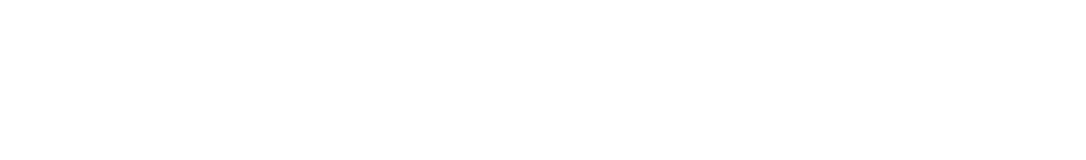
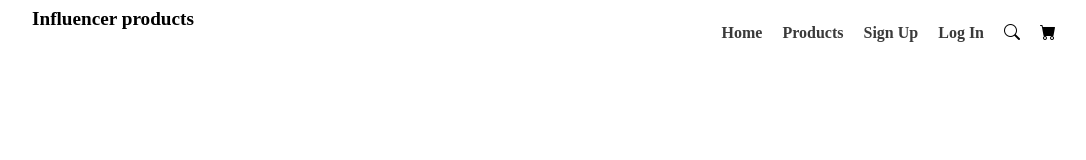
Before and after one commit to farial-robama/Influencer-gear-responsive-website, a plain HTML site: page index.html in a window 1280 px wide. Shown: the whole page, without its empty margins (96-1182 px from the left). Drawn offline with nearby package versions, Linux system fonts and the light colour scheme.

Commit message:
add navbar

```diff
--- a/index.html
+++ b/index.html
@@ -4,13 +4,33 @@
     <meta charset="UTF-8">
     <meta name="viewport" content="width=device-width, initial-scale=1.0">
     <title>Influencer Gear</title>
+    <link rel="stylesheet" href="./styles/style.css">
+    <link rel="stylesheet" href="https://cdn.jsdelivr.net/npm/bootstrap-icons@1.13.1/font/bootstrap-icons.min.css">
 </head>
 <body>
     <header>
-        <nav>
+        <nav class="navbar">
+            <div class="nav-logo">Influencer products</div>
+
+            <div>
+                <ul class="nav-links-nav-icons">
+                    <li> <a href="">Home</a></li>
+                    <li> <a href="">Products</a></li>
+                    <li> <a href="">Sign Up</a></li>
+                    <li> <a href="">Log In</a></li>
+                    <i class="bi bi-search"></i>
+                   <i class="bi bi-cart-fill"></i>
+
+
+                </ul>
+
+
+            </div>
 
         </nav>
+        <div class="banner-container">
 
+        </div>
     </header>
 
 </body>
--- a/styles/style.css
+++ b/styles/style.css
@@ -0,0 +1,22 @@
+/* navbar related styles */
+.navbar{
+    display: flex;
+    justify-content: space-between;
+    margin: 0 7.5em;
+}
+.nav-logo{
+    font-size: 1.2em;
+    font-weight: bold;
+}
+.nav-links-nav-icons{
+    list-style: none;
+    display: flex;
+    gap: 20px;
+
+}
+
+.nav-links-nav-icons li a {
+    text-decoration: none;
+    color: #3A3A3A;
+    font-weight: 600;
+}
```
